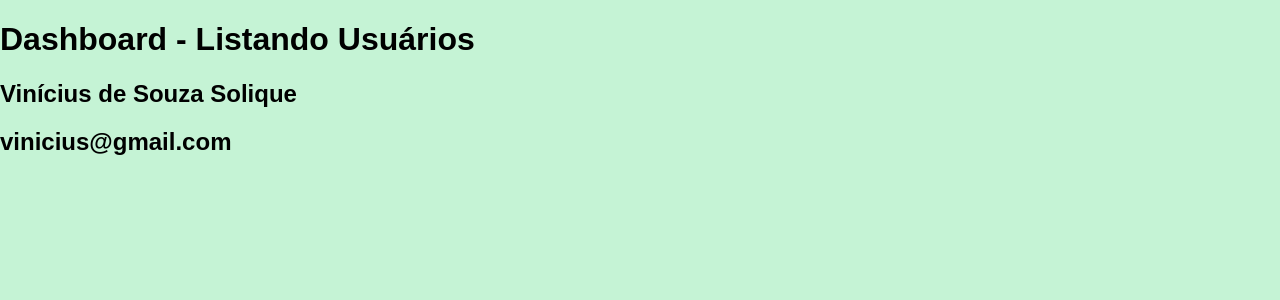
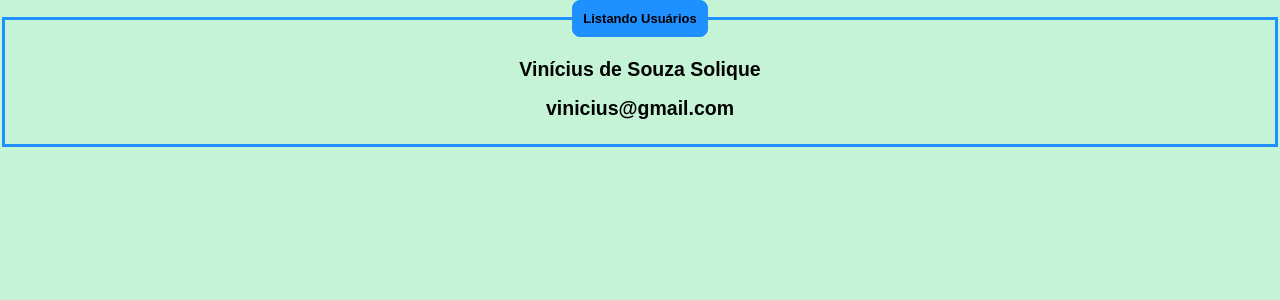
Before and after one commit to viniciussolique39/PTAC---TRABALHO-FINAL, a Next.js app: page /pages/dashboard in a window 1280 px wide. Shown: the top 300 px of the page. Built offline with nearby package versions, Linux system fonts and the light colour scheme.

Commit message:
Estilização

```diff
--- a/src/app/globals.css
+++ b/src/app/globals.css
@@ -28,7 +28,7 @@ legend{
     padding: 10px;
     text-align: center;
     background-color: dodgerblue ;
-   border-radius: 8px;
+    border-radius: 8px;
 }
 
 .inputBox{
@@ -80,6 +80,16 @@ color: dodgerblue;
 }
 
 .botao:disabled{
-    background-color: #ccc;
+  background-color: #ccc;
   cursor: not-allowed;
 }
+
+.lista{
+    text-align: center;
+    top: 0px;
+    left: 0px;
+    pointer-events: none;
+    transition: .5s;
+    font-size: small;
+    font-family: Arial, Helvetica, sans-serif;
+}
--- a/src/app/pages/dashboard/page.js
+++ b/src/app/pages/dashboard/page.js
@@ -3,8 +3,10 @@ import { getUsers } from "@/app/functions/handlerAcessAPI";
 export default async function Dashboard() {
    const users = await getUsers();
     return (
-        <div className="asus">
-            <h1>Dashboard - Listando Usuários</h1>
+        <div className="lista">
+        <fieldset>
+        <legend><b>Listando Usuários</b></legend>
+
         {users.map(user => (
             <div>
                 <h2>{user.name}</h2>
@@ -12,7 +14,7 @@ export default async function Dashboard() {
                 <h2>{user.email}</h2>
             </div>
         ))}
-
+        </fieldset>
         </div>
     );
 };
```
Also changed, not shown: src/app/componentes/ListarUsuarios.js (deleted, +0 -13 lines).
